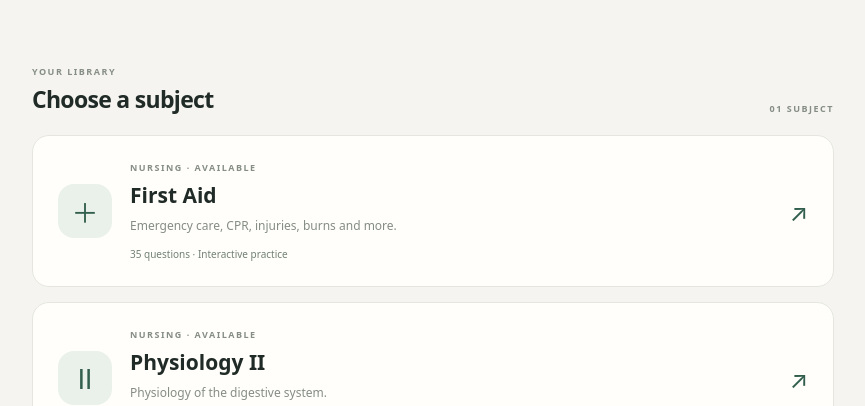
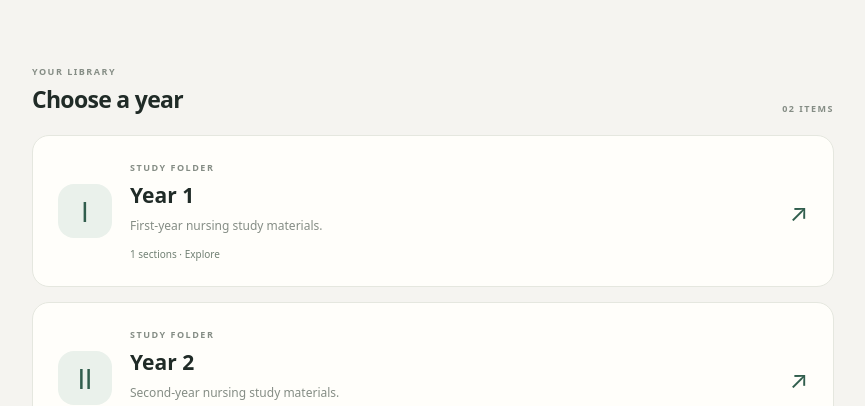
Before and after one commit to Josh1o1/NuSphere-Qu, a plain HTML site: page index.html in a window 1280 px wide. Shown: the part 394-800 px from the top of the page, without its empty margins (207-1072 px from the left). Drawn offline with Linux system fonts and the light colour scheme.

Commit message:
Organize nursing library by year and semester

```diff
--- a/app.js
+++ b/app.js
@@ -1,23 +1,96 @@
 const $ = id => document.getElementById(id);
 
-const subjects = [
+const library = [
   {
+    type: 'folder',
+    id: 'year-1',
+    name: 'Year 1',
+    description: 'First-year nursing study materials.',
+    icon: 'Ⅰ',
+    children: [
+      {
+        type: 'subject',
         id: 'first-aid',
         name: 'First Aid',
         description: 'Emergency care, CPR, injuries, burns and more.',
-    file: 'subjects/first-aid.json',
-    count: 35,
         icon: '＋',
-    ready: true
+        ready: true,
+        collections: [
+          {
+            name: 'First Aid',
+            subjectName: 'First Aid',
+            description: 'Emergency care and first-aid practice.',
+            file: 'subjects/year-1/first-aid/questions.json',
+            count: 35
+          }
+        ]
+      }
+    ]
   },
   {
+    type: 'folder',
+    id: 'year-2',
+    name: 'Year 2',
+    description: 'Second-year nursing study materials.',
+    icon: 'Ⅱ',
+    children: [
+      {
+        type: 'folder',
+        id: 'semester-1',
+        name: 'First Semester',
+        description: 'Second-year, first-semester subjects.',
+        icon: 'Ⅰ',
+        children: [
+          {
+            type: 'subject',
             id: 'physiology-ii',
             name: 'Physiology II',
-    description: 'Physiology of the digestive system.',
-    file: 'subjects/physiology-ii.json',
-    count: 30,
+            description: 'Understand the functions of the human body.',
             icon: 'Ⅱ',
-    ready: true
+            ready: true,
+            collections: [
+              {
+                name: 'NBB GIT RN',
+                subjectName: 'Physiology II',
+                description: 'Physiology of the Digestive System.',
+                file: 'subjects/year-2/semester-1/physiology-ii/nbb-git-rn/questions.json',
+                count: 30
+              }
+            ]
+          },
+          ...[
+            'Environment Health',
+            'Parasitology',
+            'Fundamental II',
+            'Entrepreneurship',
+            'ORT',
+            'Microbiology II',
+            'Biochemistry II',
+            'Pharmacology',
+            'Inclusiveness',
+            'Pathophysiology',
+            'Anatomy II'
+          ].map((name, index) => ({
+            type: 'subject',
+            id: `year-2-subject-${index + 1}`,
+            name,
+            description: 'Study materials and interactive quizzes will be added here.',
+            icon: 'Ⅱ',
+            ready: false,
+            collections: []
+          }))
+        ]
+      },
+      {
+        type: 'folder',
+        id: 'semester-2',
+        name: 'Second Semester',
+        description: 'Second-year, second-semester subjects.',
+        icon: 'Ⅱ',
+        comingSoon: true,
+        children: []
+      }
+    ]
   }
 ];
 
@@ -28,92 +101,199 @@ let choice = null;
 let checked = [];
 let answers = [];
 
-let quizHistoryActive = false;
+let currentCollection = null;
+const viewStack = [{ type: 'root' }];
+
+function pushView(view, fragment) {
+  viewStack.push(view);
+  window.history.pushState(
+    { nusphereView: fragment },
+    '',
+    window.location.pathname + window.location.search + '#' + fragment
+  );
+}
+
+function goBack() {
+  if (viewStack.length > 1) {
+    window.history.back();
+  }
+}
 
 function displayLibrary() {
-  $('hero').classList.remove('hidden');
-  $('library').classList.remove('hidden');
-  $('quiz').classList.add('hidden');
-  $('results').classList.add('hidden');
-  window.scrollTo(0, 0);
-}
-
-function showLibrary() {
-  if (quizHistoryActive) {
-    quizHistoryActive = false;
-    window.history.back();
-  }
-
-  displayLibrary();
+  renderLibrary();
 }
 
 window.addEventListener('popstate', () => {
-  if (quizHistoryActive) {
-    quizHistoryActive = false;
-    displayLibrary();
-  }
+  if (viewStack.length > 1) viewStack.pop();
+  renderLibrary();
 });
 
+
+function showLibrary() {
+  goBack();
+}
+
 function renderLibrary() {
+  const view = viewStack[viewStack.length - 1];
   const list = $('subjects-list');
+  const heading = document.querySelector('#library .section-head h2');
+  const labels = document.querySelectorAll('#library .section-head .small-label');
+  const future = document.querySelector('#library .future');
+  const librarySection = $('library');
+
+  $('hero').classList.toggle('hidden', view.type !== 'root');
+  librarySection.classList.remove('hidden');
+  $('quiz').classList.add('hidden');
+  $('results').classList.add('hidden');
+
+  let items = [];
+  let title = 'Choose a year';
+
+  if (view.type === 'root') {
+    items = library;
+    title = 'Choose a year';
+  } else if (view.type === 'folder') {
+    items = view.folder.children || [];
+    title = view.folder.name;
+  } else if (view.type === 'subject') {
+    items = view.subject.collections || [];
+    title = view.subject.name;
+  }
+
+  heading.textContent = title;
+  labels[0].textContent = view.type === 'root' ? 'YOUR LIBRARY' : 'STUDY LIBRARY';
+  labels[1].textContent =
+    `${String(items.length).padStart(2, '0')} ${view.type === 'subject' ? 'COLLECTIONS' : 'ITEMS'}`;
+
+  let back = $('library-back');
+  if (!back) {
+    back = document.createElement('button');
+    back.id = 'library-back';
+    back.className = 'back library-back';
+    back.type = 'button';
+    back.addEventListener('click', goBack);
+    librarySection.insertBefore(back, librarySection.firstChild);
+  }
+
+  back.classList.toggle('hidden', view.type === 'root');
+  if (view.type !== 'root') {
+    const parent = viewStack[viewStack.length - 2];
+    const parentName = parent.type === 'root'
+      ? 'Library'
+      : parent.type === 'folder'
+        ? parent.folder.name
+        : parent.subject.name;
+    back.textContent = `← ${parentName}`;
+  }
+
+  future.textContent = view.type === 'subject'
+    ? 'More quiz collections from additional lecture materials will be added here.'
+    : view.type === 'root'
+      ? 'Choose your study year to explore its subjects and learning materials.'
+      : 'More subjects and learning materials will be added as we progress.';
+
   list.replaceChildren();
 
-  subjects.forEach(subject => {
+  function addCard(item, options = {}) {
     const button = document.createElement('button');
     button.className = 'subject';
     button.type = 'button';
-    button.disabled = !subject.ready;
+    button.disabled = Boolean(options.disabled);
 
     const icon = document.createElement('div');
     icon.className = 'subject-icon';
-    icon.textContent = subject.icon;
+    icon.textContent = options.icon || item.icon || 'Ⅱ';
 
     const info = document.createElement('div');
     info.className = 'subject-info';
 
     const label = document.createElement('div');
     label.className = 'small-label';
-    label.textContent = `NURSING · ${subject.ready ? 'AVAILABLE' : 'COMING SOON'}`;
+    label.textContent = options.label || 'NURSING · AVAILABLE';
 
-    const title = document.createElement('h3');
-    title.textContent = subject.name;
+    const name = document.createElement('h3');
+    name.textContent = item.name;
 
     const description = document.createElement('p');
-    description.textContent = subject.description;
+    description.textContent = item.description || '';
 
     const meta = document.createElement('div');
     meta.className = 'meta';
-    meta.textContent = subject.ready
-      ? `${subject.count} questions · Interactive practice`
-      : `${subject.count} questions · Being prepared`;
+    meta.textContent = options.meta || '';
 
-    info.append(label, title, description, meta);
+    info.append(label, name, description, meta);
 
     const arrow = document.createElement('div');
     arrow.className = 'arrow';
-    arrow.textContent = subject.ready ? '↗' : '…';
+    arrow.textContent = options.disabled ? '…' : '↗';
 
     button.append(icon, info, arrow);
 
-    if (subject.ready) {
-      button.addEventListener('click', () => start(subject));
+    if (!options.disabled && options.onClick) {
+      button.addEventListener('click', options.onClick);
     }
 
     list.append(button);
+  }
+
+  for (const item of items) {
+    if (view.type === 'subject') {
+      addCard(item, {
+        label: 'QUIZ COLLECTION · AVAILABLE',
+        meta: `${item.count} questions · Interactive practice`,
+        icon: '▤',
+        onClick: () => start({
+          ...item,
+          subjectName: view.subject.name
+        })
+      });
+      continue;
+    }
+
+    if (item.type === 'folder') {
+      const disabled = Boolean(item.comingSoon);
+      addCard(item, {
+        label: disabled ? 'COMING SOON' : 'STUDY FOLDER',
+        meta: disabled ? 'Being prepared' : `${item.children.length} sections · Explore`,
+        disabled,
+        onClick: () => {
+          pushView({ type: 'folder', folder: item }, `folder-${item.id}`);
+          renderLibrary();
+        }
+      });
+      continue;
+    }
+
+    const disabled = !item.ready;
+    const collectionCount = item.collections.length;
+
+    addCard(item, {
+      label: disabled ? 'NURSING · COMING SOON' : 'NURSING · AVAILABLE',
+      meta: disabled
+        ? 'Study materials being prepared'
+        : `${collectionCount} quiz collection${collectionCount === 1 ? '' : 's'}`,
+      disabled,
+      onClick: () => {
+        pushView({ type: 'subject', subject: item }, `subject-${item.id}`);
+        renderLibrary();
+      }
     });
   }
 
-async function start(subject) {
+  window.scrollTo(0, 0);
+}
+
+async function start(collection) {
   try {
-    const response = await fetch(subject.file);
+    const response = await fetch(collection.file);
 
     if (!response.ok) {
-      throw new Error(`Could not load ${subject.file}`);
+      throw new Error(`Could not load ${collection.file}`);
     }
 
     const data = await response.json();
 
-    if (!Array.isArray(data) || data.length !== subject.count) {
+    if (!Array.isArray(data) || data.length !== collection.count) {
       throw new Error('The question file has an unexpected structure.');
     }
 
@@ -130,17 +310,13 @@ async function start(subject) {
       }
     }
 
-    if (!quizHistoryActive) {
-      window.history.pushState(
-        { nusphereView: 'quiz' },
-        '',
-        window.location.pathname + window.location.search + '#quiz'
-      );
-      quizHistoryActive = true;
+    if (viewStack[viewStack.length - 1].type !== 'quiz') {
+      pushView({ type: 'quiz', collection }, 'quiz');
     }
 
     questions = data;
-    currentSubject = subject;
+    currentSubject = { name: collection.subjectName };
+    currentCollection = collection;
     index = 0;
     answers = Array(questions.length).fill(null);
     checked = Array(questions.length).fill(false);
@@ -150,7 +326,7 @@ async function start(subject) {
     $('results').classList.add('hidden');
     $('quiz').classList.remove('hidden');
 
-    $('subject-heading').textContent = `${subject.name.toUpperCase()} · PRACTICE`;
+    $('subject-heading').textContent = `${collection.subjectName.toUpperCase()} · ${collection.name.toUpperCase()}`;
 
     render();
     window.scrollTo(0, 0);
@@ -393,7 +569,7 @@ $('previous').addEventListener('click', previous);
 $('next').addEventListener('click', next);
 $('skip').addEventListener('click', skip);
 $('back').addEventListener('click', showLibrary);
-$('restart').addEventListener('click', () => start(currentSubject));
+$('restart').addEventListener('click', () => start(currentCollection));
 $('review-toggle').addEventListener('click', review);
 
 renderLibrary();
--- a/index.html
+++ b/index.html
@@ -138,7 +138,7 @@ aria-label="Switch to dark mode" title="Switch theme">☾</button>
 </main>
 <footer><strong>NuSphere.</strong><span>Made for steady progress.</span></footer>
 </div>
-<script src="app.js?v=391e0dc"></script>
+<script src="app.js?v=library-folders-v1"></script>
 
 <script>
 (() => {
```
Also changed, not shown: subjects/year-1/first-aid/questions.json (renamed from subjects/first-aid.json), subjects/year-2/semester-1/physiology-ii/nbb-git-rn/questions.json (renamed from subjects/physiology-ii.json). Lines whose indentation alone changed are shown as unchanged.
